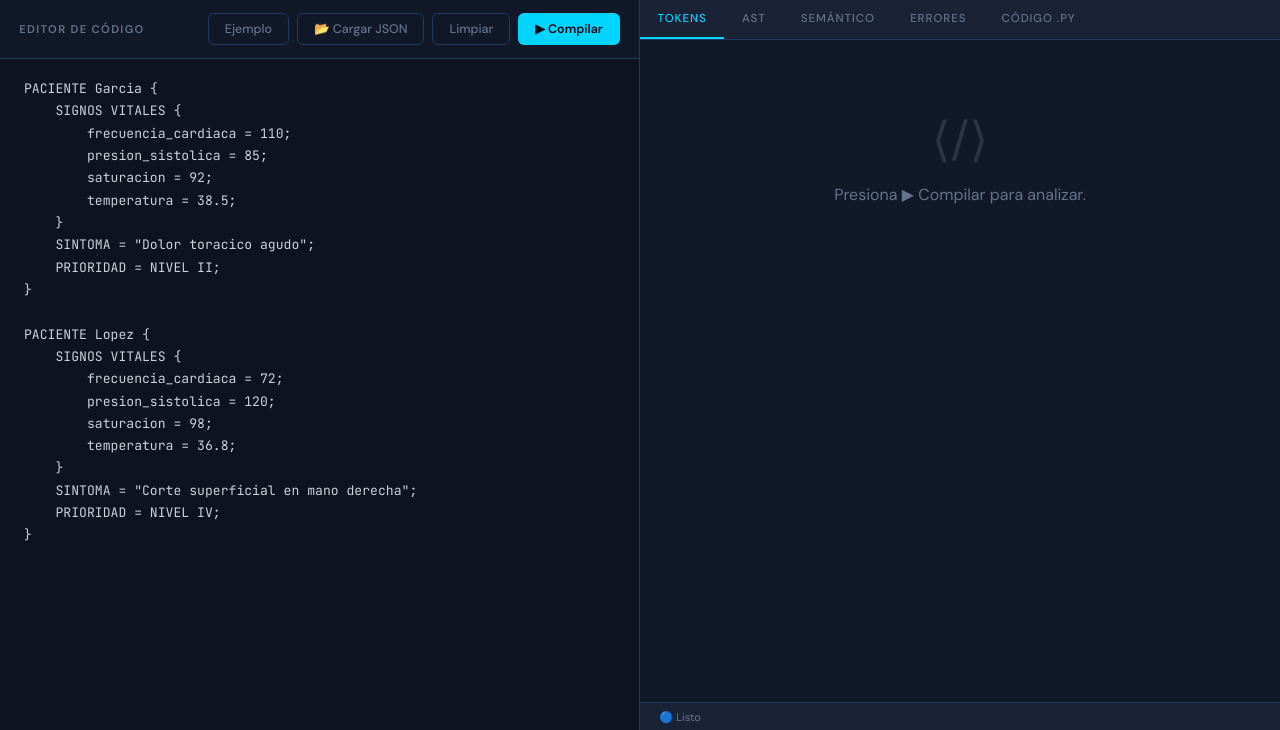
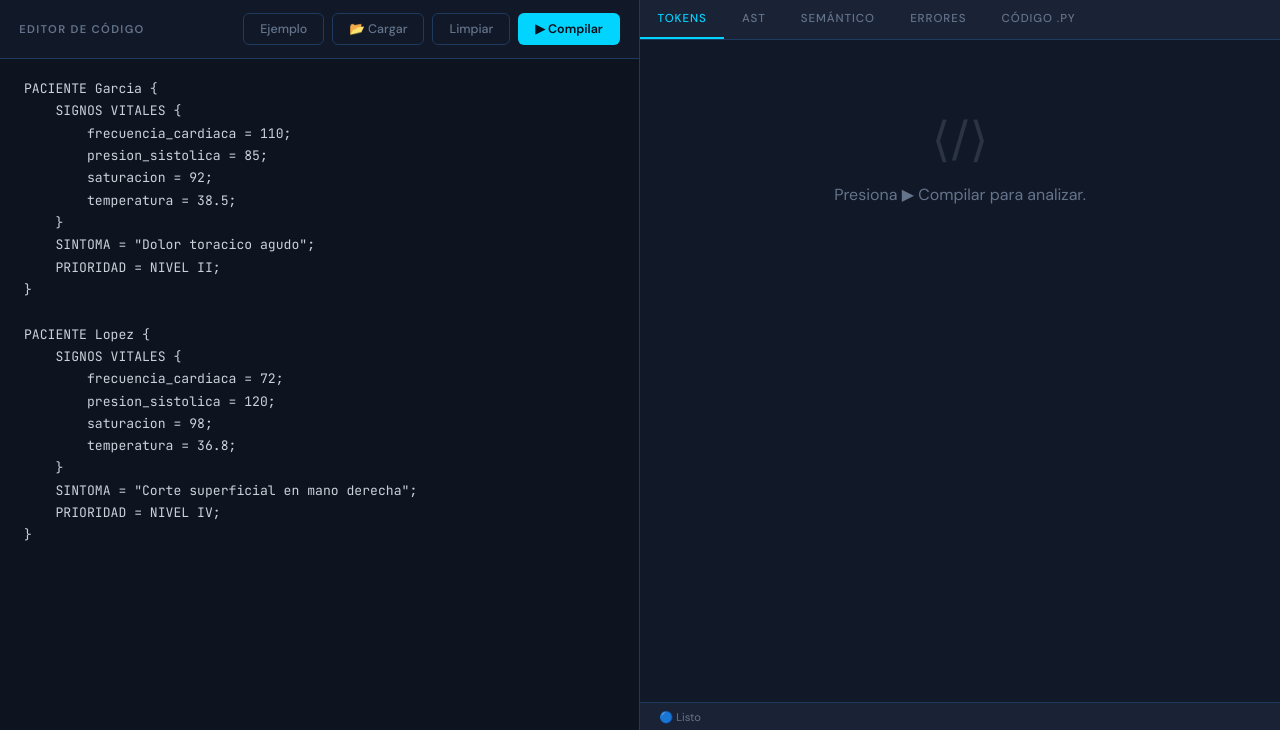
Before and after one commit to piero-mz/compilador-triaje, a Flask app: page / in a window 1280 px wide. Shown: the part 87-817 px from the top of the page. Run offline with Flask 3, Linux system fonts and the light colour scheme.

Commit message:
Soporte para cargar archivos TXT, no solo JSON

```diff
--- a/app.py
+++ b/app.py
@@ -42,16 +42,20 @@ def compilar_codigo():
 def obtener_ejemplo():
     return jsonify({"codigo": EJEMPLO_CODIGO})
 
-@app.route("/cargar-json", methods=["POST"])
-def cargar_json():
+@app.route("/cargar-archivo", methods=["POST"])
+def cargar_archivo():
     if "archivo" not in request.files:
         return jsonify({"error": "No se envió archivo"}), 400
     archivo = request.files["archivo"]
-    if not archivo.filename.endswith(".json"):
-        return jsonify({"error": "Solo se aceptan archivos .json"}), 400
+    nombre = archivo.filename.lower()
     try:
         contenido = archivo.read().decode("utf-8")
-        codigo = json_a_triaje(contenido)
+        if nombre.endswith(".json"):
+            codigo = json_a_triaje(contenido)
+        elif nombre.endswith(".txt"):
+            codigo = contenido
+        else:
+            return jsonify({"error": "Solo se aceptan archivos .json o .txt"}), 400
         return jsonify({"codigo": codigo})
     except ValueError as e:
         return jsonify({"error": str(e)}), 400
--- a/templates/index.html
+++ b/templates/index.html
@@ -90,8 +90,8 @@
             <div class="btn-group">
                 <button class="btn btn-secondary" onclick="cargarEjemplo()">Ejemplo</button>
                 <label class="btn btn-secondary" style="cursor:pointer">
-                    📂 Cargar JSON
-                    <input type="file" id="input-json" accept=".json" style="display:none" onchange="cargarJSON(this)">
+                    📂 Cargar
+                    <input type="file" id="input-archivo" accept=".json,.txt" style="display:none" onchange="cargarArchivo(this)">
                 </label>
                 <button class="btn btn-secondary" onclick="limpiar()">Limpiar</button>
                 <button class="btn btn-primary" onclick="compilarCodigo()">▶ Compilar</button>
@@ -131,13 +131,13 @@ function limpiar(){
     document.getElementById('err-count').textContent='';
 }
 async function cargarEjemplo(){const r=await fetch('/ejemplo');const d=await r.json();document.getElementById('editor').value=d.codigo;}
-async function cargarJSON(input){
+async function cargarArchivo(input){
     const archivo=input.files[0];
     if(!archivo)return;
     const formData=new FormData();
     formData.append('archivo',archivo);
     try{
-        const resp=await fetch('/cargar-json',{method:'POST',body:formData});
+        const resp=await fetch('/cargar-archivo',{method:'POST',body:formData});
         const data=await resp.json();
         if(data.error){alert('Error: '+data.error);return;}
         document.getElementById('editor').value=data.codigo;
```
